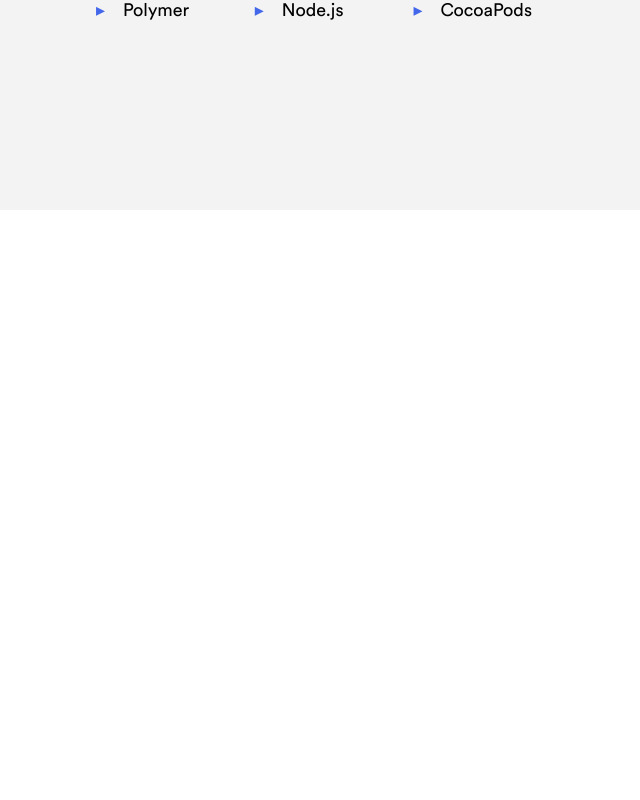
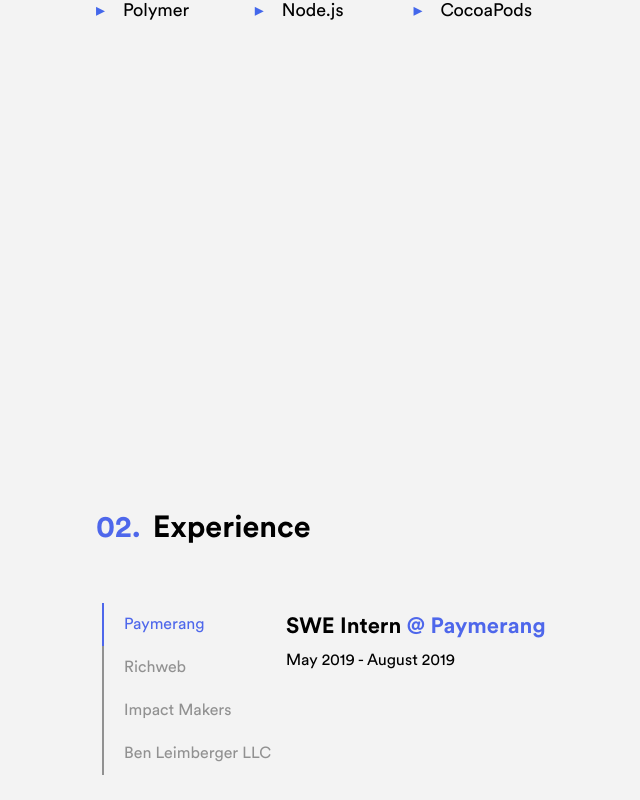
Before and after one commit to benleim/personal-site, a React (Create React App) app: page / in a window 1280 px wide. Shown: the part 1790-2590 px from the top of the page, without its empty margins (160-800 px from the left). Before the commit the page ends 2049 px from the top, so only its background shows below. Built offline with nearby package versions, Linux system fonts and the light colour scheme.

Commit message:
Added styling and information to the Experience page

```diff
--- a/src/App.css
+++ b/src/App.css
@@ -14,7 +14,7 @@
   background-color: #f3f3f3;
   color: #000;
   min-height: 100vh;
-  height: 2000px;
+  height: 3000px;
   display: flex;
   flex-direction: column;
   align-items: center;
--- a/src/App.js
+++ b/src/App.js
@@ -1,8 +1,10 @@
 import React from 'react';
 import './App.css';
 import Navigation from './Components/Navigation.js'
+import Home from './Components/Home.js'
 import About from './Components/About.js'
-import Home from './Components/Home.js'
+import Experience from './Components/Experience.js'
+
 
 function App() {
   return (
@@ -10,6 +12,7 @@
         <Navigation/>
         <Home/>
         <About/>
+        <Experience/>
     </div>
   );
 }
--- a/src/Components/Experience.css
+++ b/src/Components/Experience.css
@@ -0,0 +1,72 @@
+.Experience {
+    padding: 220px 0px 220px 0px;
+    width: calc(60%);
+}
+
+.Exp-TitleNum {
+    display: inline-block;
+    color: #4e67eb
+}
+
+.Exp-TitleText {
+    display: inline-block;
+    font-weight: bold;
+    margin: 0px 0px 0px 12px;
+}
+
+.Exp-List {
+    padding-left: 6px;
+    width: 184px;
+    float: left;
+    margin-right: 0px;
+}
+
+.Exp-List-Item {
+    list-style: none;
+    font-size: 16px;
+    border-left: 2px solid #919191;
+    color: #919191;
+    padding: 12px 0px 12px 20px;
+}
+
+.Exp-List li:hover {
+    color: #4e67eb;
+    background-color: #E8E8E8;
+}
+
+.Exp-List-Selected {
+    color: #4e67eb;
+    border-left: 2px solid #4e67eb;
+}
+
+.Exp-DescContainer {
+    float: left;
+    width: calc(100% -176px);
+
+}
+
+.Exp-JobTitle {
+    color: black;
+    float: left;
+    font-weight: bold;
+    font-size: 22px;
+    margin-top: 36px;
+    margin-bottom: 12px;
+    display: inline;
+    width:100%;
+}
+
+.Exp-At {
+    color: #4e67eb;
+}
+
+.Exp-JobLink {
+    color: #4e67eb;
+}
+
+.Exp-JobSubtitle {
+    float: left;
+    margin-top: 0px;
+    font-size: 16px;
+    font-weight: normal;
+}
--- a/src/Components/Experience.js
+++ b/src/Components/Experience.js
@@ -0,0 +1,33 @@
+import React from 'react';
+import './Experience.css';
+
+class Experience extends React.Component {
+    render() {
+        return (
+            <div className="Experience">
+                <div className="Exp-Header">
+                    <h3 className="Exp-TitleNum">02.</h3>
+                    <h3 className="Exp-TitleText">Experience</h3>
+                </div>
+                <ul className="Exp-List">
+                    <li className="Exp-List-Item Exp-List-Selected">Paymerang</li>
+                    <li className="Exp-List-Item">Richweb</li>
+                    <li className="Exp-List-Item">Impact Makers</li>
+                    <li className="Exp-List-Item">Ben Leimberger LLC</li>
+                </ul>
+                <div className="Exp-DescContainer">
+                    <h4 className="Exp-JobTitle">
+                        <span>SWE Intern</span>
+                        <span>
+                        <span className="Exp-At"> @ </span>
+                        <a className="Exp-JobLink">Paymerang</a>
+                    </span>
+                    </h4>
+                    <h5 className="Exp-JobSubtitle">May 2019 - August 2019</h5>
+                </div>
+            </div>
+        );
+    }
+}
+
+export default Experience;
```
